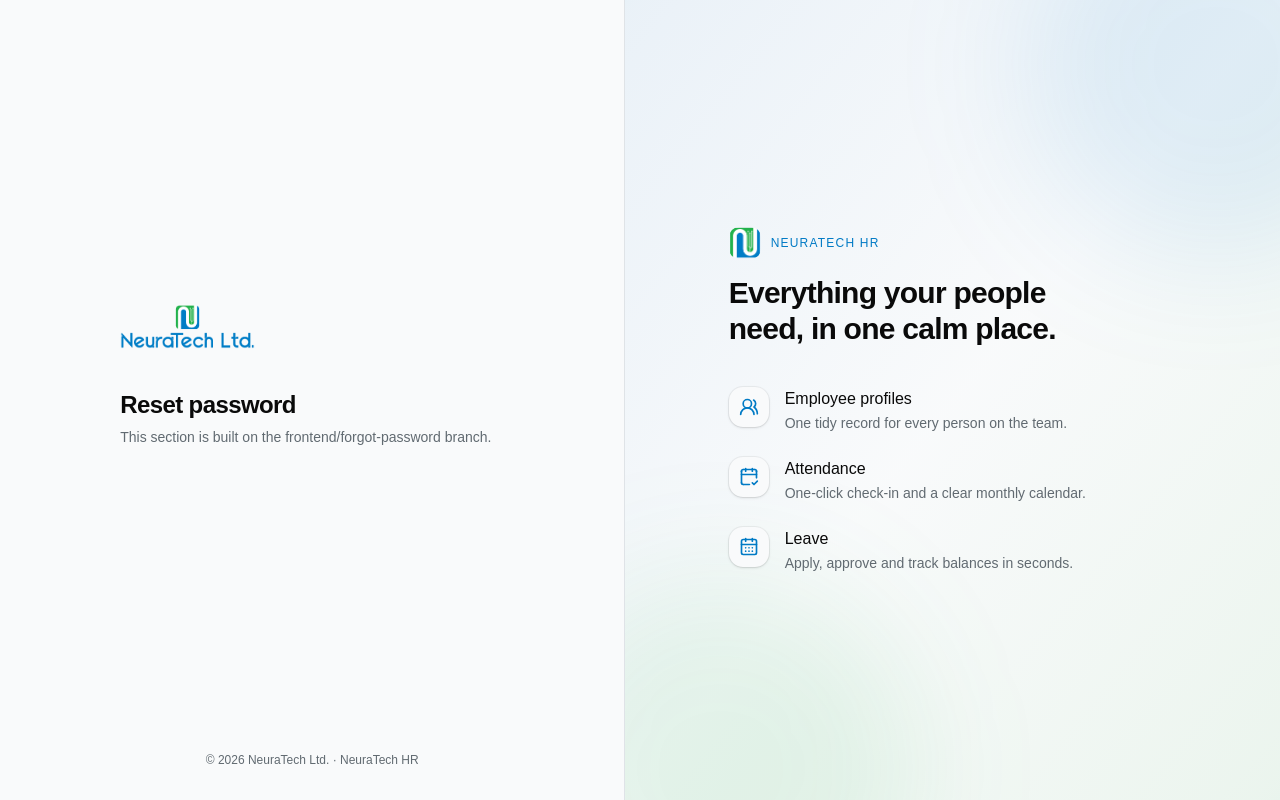
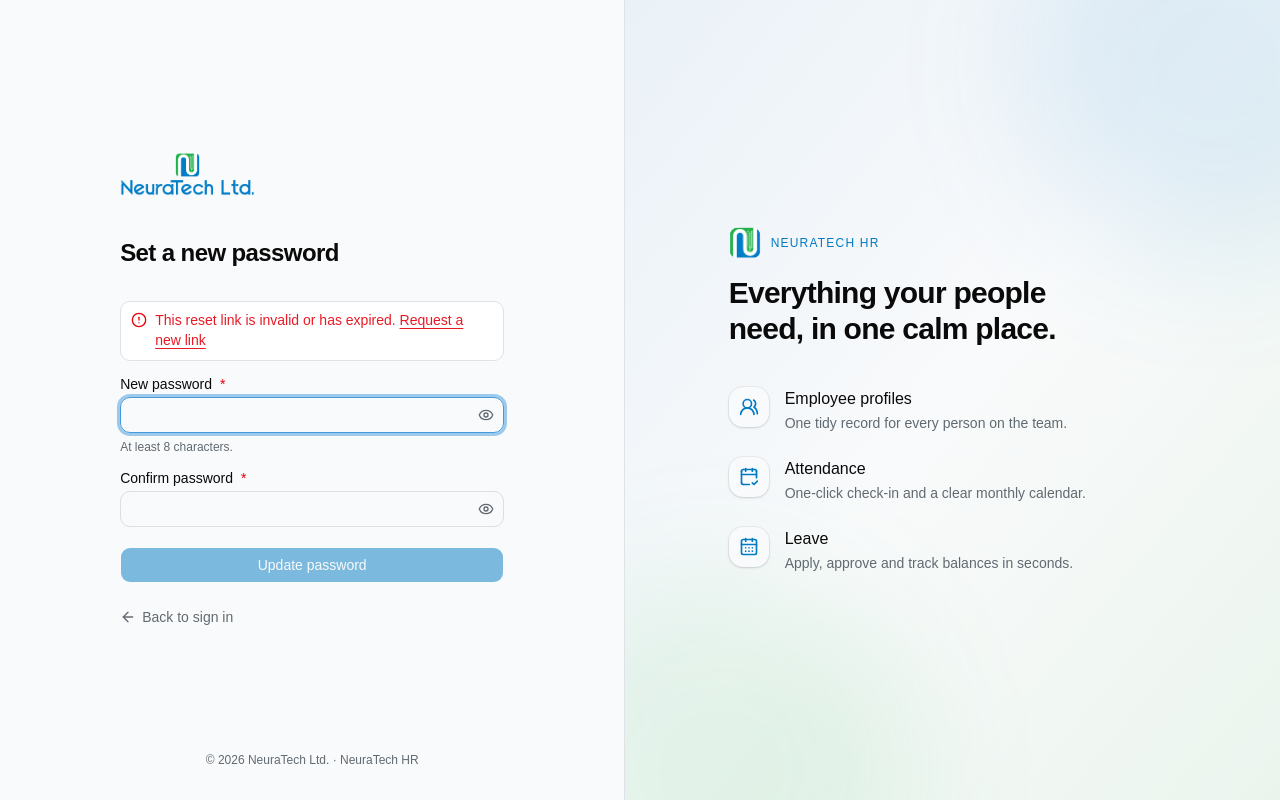
Before and after one commit to neuratech-ltd/Hr-Module, a React (Vite) app: page /reset-password in a window 1280 px wide. Built offline with nearby package versions, Linux system fonts and the light colour scheme.

Commit message:
Forgot / reset password pages

```diff
--- a/src/pages/auth/ForgotPasswordPage.tsx
+++ b/src/pages/auth/ForgotPasswordPage.tsx
@@ -1,10 +1,77 @@
+import { useState, type FormEvent } from 'react'
+import { Link } from 'react-router-dom'
+import { ArrowLeft, MailCheck } from 'lucide-react'
+import { Field } from '@/components/common'
+import { Button } from '@/components/ui/button'
+import { Input } from '@/components/ui/input'
 import { AuthLayout } from './AuthLayout'
 
-// Placeholder: the real screen lives on the frontend/forgot-password branch.
 export function ForgotPasswordPage() {
+  const [email, setEmail] = useState('')
+  const [touched, setTouched] = useState(false)
+  const [sentTo, setSentTo] = useState<string | null>(null)
+
+  const error = !email.trim() ? 'Enter your email.' : !/^\S+@\S+\.\S+$/.test(email.trim()) ? 'Enter a valid email address.' : ''
+
+  function submit(e: FormEvent) {
+    e.preventDefault()
+    setTouched(true)
+    if (!error) setSentTo(email.trim())
+  }
+
+  const back = (
+    <Link to="/login" className="mt-6 inline-flex items-center gap-1.5 text-sm text-muted-foreground hover:text-foreground">
+      <ArrowLeft className="size-4" />
+      Back to sign in
+    </Link>
+  )
+
+  if (sentTo) {
+    return (
+      <AuthLayout title="Check your inbox">
+        <div className="grid gap-4">
+          <span className="grid size-11 place-items-center rounded-full bg-primary/10 text-primary">
+            <MailCheck className="size-5" />
+          </span>
+          <p className="text-sm">
+            If an account exists for <span className="font-medium">{sentTo}</span>, we've sent a reset link.
+          </p>
+          <p className="rounded-lg bg-muted px-3 py-2 text-xs text-muted-foreground">
+            No email is sent in this demo.{' '}
+            <Link
+              to={`/reset-password?email=${encodeURIComponent(sentTo)}`}
+              className="font-medium text-foreground underline underline-offset-3"
+            >
+              Open reset link (demo)
+            </Link>
+          </p>
+        </div>
+        {back}
+      </AuthLayout>
+    )
+  }
+
   return (
-    <AuthLayout title="Forgot password" description="This section is built on the frontend/forgot-password branch.">
-      <span />
+    <AuthLayout title="Forgot password?" description="Enter your work email and we'll send you a link to reset it.">
+      <form onSubmit={submit} noValidate className="grid gap-4">
+        <Field label="Email" htmlFor="email" required error={touched ? error : undefined}>
+          <Input
+            id="email"
+            type="email"
+            autoComplete="email"
+            autoFocus
+            placeholder="you@company.com"
+            className="h-9"
+            value={email}
+            aria-invalid={touched && !!error}
+            onChange={(e) => setEmail(e.target.value)}
+          />
+        </Field>
+        <Button type="submit" size="lg" className="w-full">
+          Send reset link
+        </Button>
+      </form>
+      {back}
     </AuthLayout>
   )
 }
--- a/src/pages/auth/ResetPasswordPage.tsx
+++ b/src/pages/auth/ResetPasswordPage.tsx
@@ -1,10 +1,89 @@
+import { useState, type FormEvent } from 'react'
+import { Link, useNavigate, useSearchParams } from 'react-router-dom'
+import { AlertCircle, ArrowLeft } from 'lucide-react'
+import { toast } from 'sonner'
+import { useAuth } from '@/auth/auth'
+import { Field } from '@/components/common'
+import { Alert, AlertDescription } from '@/components/ui/alert'
+import { Button } from '@/components/ui/button'
 import { AuthLayout } from './AuthLayout'
+import { MIN_PASSWORD, PasswordInput, StrengthMeter, newPasswordErrors } from './password'
 
-// Placeholder: the real screen lives on the frontend/forgot-password branch.
 export function ResetPasswordPage() {
+  const { resetPassword } = useAuth()
+  const navigate = useNavigate()
+  const [params] = useSearchParams()
+  const email = params.get('email') ?? ''
+
+  const [next, setNext] = useState('')
+  const [confirm, setConfirm] = useState('')
+  const [error, setError] = useState(email ? '' : 'This reset link is invalid or has expired.')
+
+  const errors = newPasswordErrors(next, confirm)
+  const valid = !!email && !errors.next && !errors.confirm
+
+  function submit(e: FormEvent) {
+    e.preventDefault()
+    if (!valid) return
+    try {
+      resetPassword(email, next)
+      toast.success('Password updated. Sign in with your new password.')
+      navigate('/login', { replace: true })
+    } catch (err) {
+      setError(err instanceof Error ? err.message : 'Could not reset password.')
+    }
+  }
+
   return (
-    <AuthLayout title="Reset password" description="This section is built on the frontend/forgot-password branch.">
-      <span />
+    <AuthLayout
+      title="Set a new password"
+      description={email ? <>For <span className="font-medium text-foreground">{email}</span></> : undefined}
+    >
+      <form onSubmit={submit} noValidate className="grid gap-4">
+        {error && (
+          <Alert variant="destructive">
+            <AlertCircle />
+            <AlertDescription>
+              {error} <Link to="/forgot-password">Request a new link</Link>
+            </AlertDescription>
+          </Alert>
+        )}
+        <Field
+          label="New password"
+          htmlFor="next"
+          required
+          error={next ? errors.next : undefined}
+          hint={`At least ${MIN_PASSWORD} characters.`}
+        >
+          <PasswordInput
+            id="next"
+            autoComplete="new-password"
+            autoFocus
+            className="h-9"
+            value={next}
+            aria-invalid={!!next && !!errors.next}
+            onChange={(e) => setNext(e.target.value)}
+          />
+        </Field>
+        <StrengthMeter password={next} />
+        <Field label="Confirm password" htmlFor="confirm" required error={confirm ? errors.confirm : undefined}>
+          <PasswordInput
+            id="confirm"
+            autoComplete="new-password"
+            className="h-9"
+            value={confirm}
+            aria-invalid={!!confirm && !!errors.confirm}
+            onChange={(e) => setConfirm(e.target.value)}
+          />
+        </Field>
+        <Button type="submit" size="lg" className="mt-1 w-full" disabled={!valid}>
+          Update password
+        </Button>
+      </form>
+      <Link to="/login" className="mt-6 inline-flex items-center gap-1.5 text-sm text-muted-foreground hover:text-foreground">
+        <ArrowLeft className="size-4" />
+        Back to sign in
+      </Link>
     </AuthLayout>
   )
 }
```
